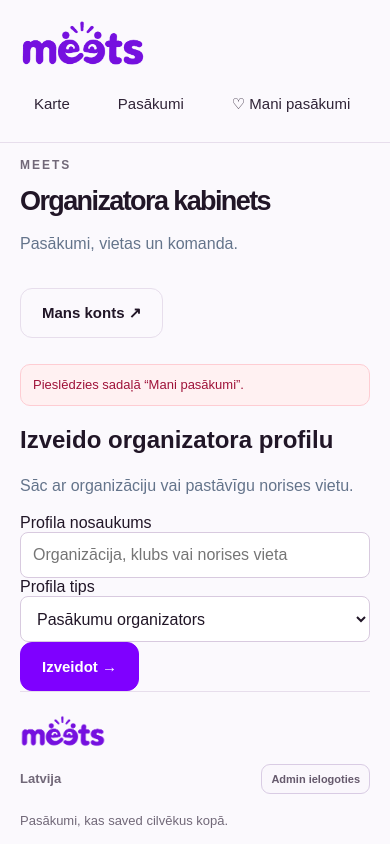
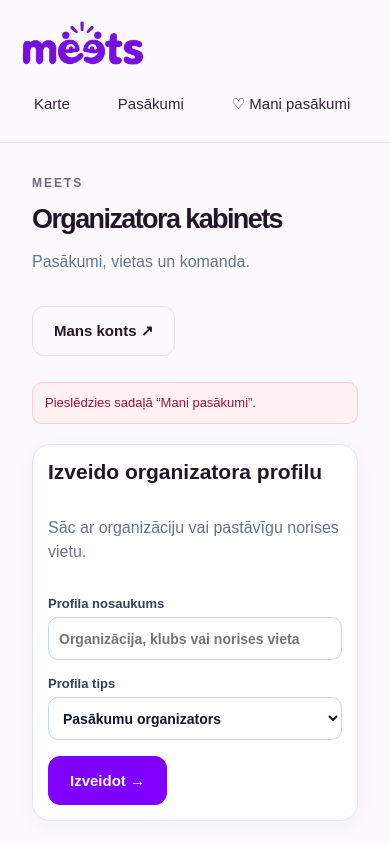
Before and after one commit to girtspolis1-sudo/meets-2, a Next.js app: page /organizators in a window 390 px wide. Shown: the top 844 px of the page. Built offline with nearby package versions, Linux system fonts and the light colour scheme.

Commit message:
Style responsive organizer, venue and admin review workspaces

```diff
--- a/app/globals.css
+++ b/app/globals.css
@@ -1871,3 +1871,29 @@ body.admin-environment .admin-page>.eyebrow{margin:0}
 .meets-password-field button:focus-visible{outline:2px solid #7c3aed}
 .meets-password-note{font-size:12px;color:#64748b;margin:0}
 .meets-inline-error{padding:11px 12px;margin:16px 0 0;background:#fff1f2;color:#9f1239;border:1px solid #fecdd3;border-radius:10px;text-align:left;font-size:13px;line-height:1.45}
+
+/* Organizer and venue workspace */
+.meets-organizer-page{max-width:1080px;margin:0 auto;padding:30px 20px 75px}
+.meets-organizer-bar{display:flex;flex-wrap:wrap;gap:10px;align-items:center;margin:12px 0}
+.meets-organizer-bar select{min-width:230px;max-width:100%;min-height:44px;border:1px solid #cbd5e1;border-radius:11px;padding:9px 12px;background:#fff;color:#1e293b}
+.meets-organizer-page .meets-account-tabs{flex-wrap:wrap;margin:20px 0}
+.meets-organizer-form{display:grid;gap:16px;max-width:760px;margin:20px 0;padding:24px;background:#fff;border:1px solid #e2e8f0;border-radius:18px;box-shadow:0 6px 20px rgba(15,23,42,.035)}
+.meets-organizer-form h2{font-size:21px;margin:0}
+.meets-organizer-form label,.meets-organizer-review-card label{display:grid;gap:6px;font-size:13px;font-weight:600;color:#334155;min-width:0}
+.meets-organizer-form input,.meets-organizer-form select,.meets-organizer-form textarea,.meets-organizer-review-card input{display:block;width:100%;min-width:0;min-height:43px;border:1px solid #cbd5e1;border-radius:10px;padding:10px;background:#fff;color:#0f172a;font-size:14px}
+.meets-organizer-form textarea{resize:vertical;min-height:86px}
+.meets-organizer-form .button{justify-self:start}
+.meets-organizer-grid{display:grid;grid-template-columns:repeat(2,minmax(0,1fr));gap:12px}
+.meets-organizer-buttons{display:flex;flex-wrap:wrap;gap:8px}
+.meets-organizer-item{display:flex;align-items:center;justify-content:space-between;flex-wrap:wrap;gap:12px;border:1px solid #e2e8f0;border-radius:14px;padding:14px 16px;background:#fff}
+.meets-organizer-item>div{display:grid;gap:5px;flex:1;min-width:150px}
+.meets-organizer-item>span:not(.meets-organizer-status),.meets-organizer-item>div span{color:#64748b;font-size:13px}
+.meets-organizer-status{font-size:12px;background:#f5f3ff;border:1px solid #ddd6fe;color:#5b21b6;padding:6px 10px;border-radius:999px}
+.meets-organizer-success{background:#f0fdf4;border:1px solid #bbf7d0;border-radius:10px;color:#166534;padding:10px 14px}
+.meets-organizer-review-list{display:grid;gap:14px}
+.meets-organizer-review-card{display:grid;gap:12px;background:#fff;border:1px solid #e2e8f0;border-radius:16px;padding:18px}
+.meets-organizer-review-head{display:flex;justify-content:space-between;align-items:start;gap:12px}
+.meets-organizer-review-head h3{font-size:17px;margin:0 0 5px}
+.meets-organizer-review-head p,.meets-organizer-review-card p{margin:0;color:#64748b;font-size:13px}
+.meets-organizer-review-card .meets-organizer-grid{max-width:460px}
+@media(max-width:570px){.meets-organizer-page{padding:18px 12px 50px}.meets-organizer-form{padding:15px}.meets-organizer-grid{grid-template-columns:1fr}.meets-organizer-review-head{flex-wrap:wrap}.meets-organizer-bar select{width:100%;min-width:0}}
```
